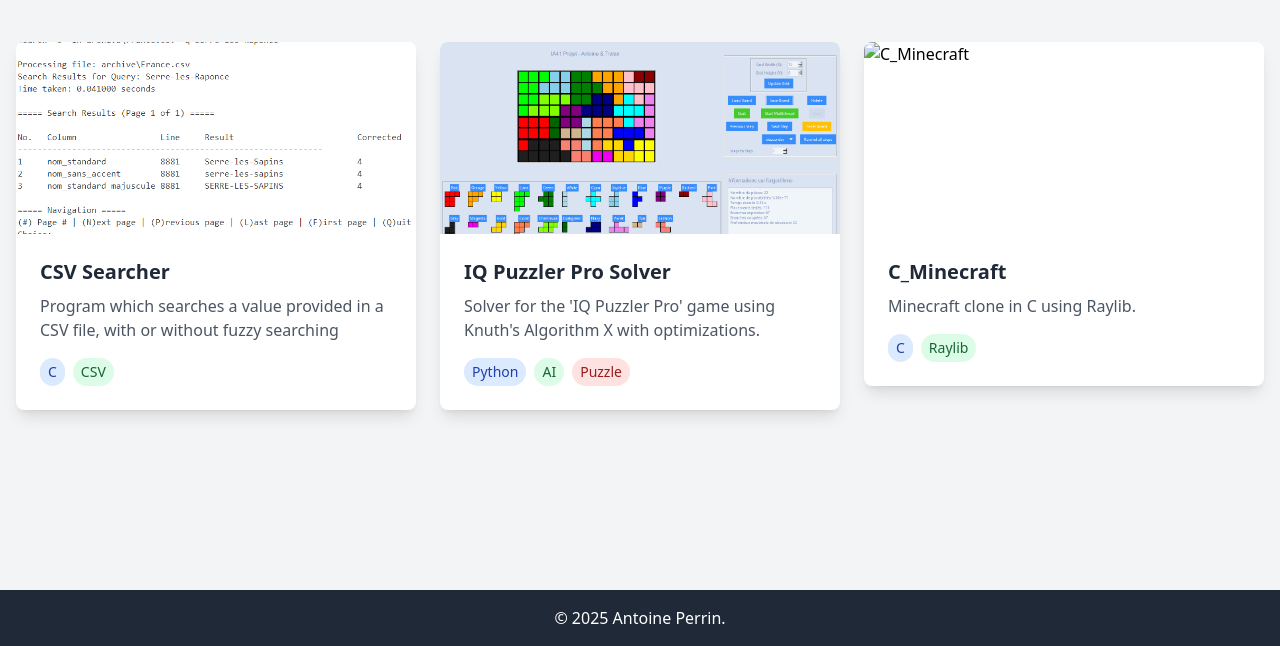
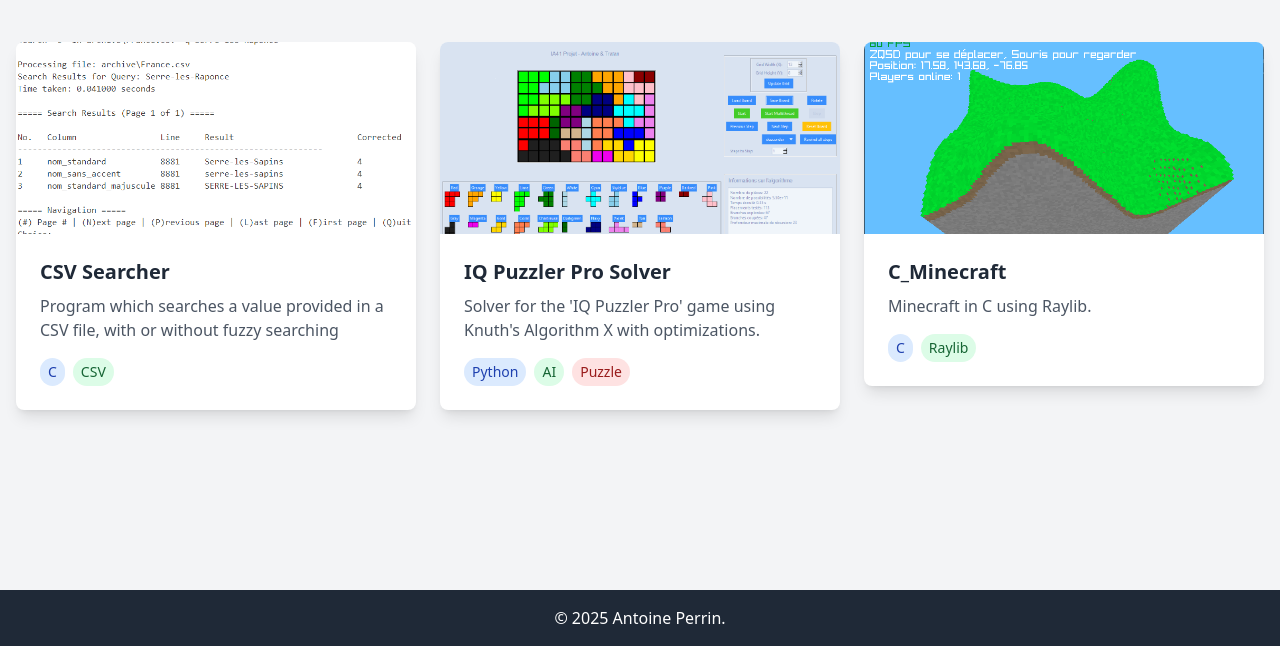
Before and after one commit to AntoinePerrin25/AntoinePerrin25.github.io, a plain HTML site: page portfolio/index.html in a window 1280 px wide. Shown: the part 154-800 px from the top of the page. Drawn offline with Linux system fonts and the light colour scheme.

Commit message:
Fixed Image path and put right html for polyomnio

```diff
--- a/portfolio/index.html
+++ b/portfolio/index.html
@@ -49,17 +49,18 @@
 
             <a href="projects/C_minecraft.html" class="group">
                 <div class="bg-white dark:bg-gray-800 rounded-lg shadow-lg overflow-hidden transition-transform duration-300 group-hover:transform group-hover:scale-105">
-                    <img src="img/c_minecraft_light.png" alt="C_Minecraft" class="w-full h-48 object-cover dark:hidden" data-light-src="img/c_minecraft_light.png" data-dark-src="img/c_minecraft_dark.png">
-                    <img src="img/c_minecraft_dark.png" alt="C_Minecraft" class="w-full h-48 object-cover hidden dark:block" data-light-src="img/c_minecraft_light.png" data-dark-src="img/c_minecraft_dark.png">
+                    <img src="img/c_minecraft.png" alt="C_Minecraft" class="w-full h-48 object-cover dark:hidden" data-light-src="img/c_minecraft_light.png" data-dark-src="img/c_minecraft_dark.png">
+                    <img src="img/c_minecraft.png" alt="C_Minecraft" class="w-full h-48 object-cover hidden dark:block" data-light-src="img/c_minecraft_light.png" data-dark-src="img/c_minecraft_dark.png">
                     <div class="p-6">
                         <h3 class="text-xl font-semibold mb-2 text-gray-800 dark:text-white">C_Minecraft</h3>
-                        <p class="text-gray-600 dark:text-gray-300">Minecraft clone in C using Raylib.</p>
+                        <p class="text-gray-600 dark:text-gray-300">Minecraft in C using Raylib.</p>
                         <div class="mt-4 flex flex-wrap gap-2">
                             <span class="px-2 py-1 bg-blue-100 dark:bg-blue-900 text-blue-800 dark:text-blue-200 rounded-full text-sm">C</span>
                             <span class="px-2 py-1 bg-green-100 dark:bg-green-900 text-green-800 dark:text-green-200 rounded-full text-sm">Raylib</span>
                         </div>
                     </div>
                 </div>
+            </a>
         </div>
     </main>
 
```
